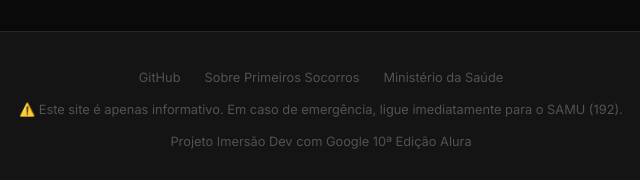
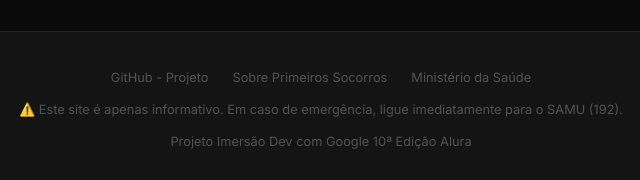
Before and after one commit to Juniorcosta-dev/base-de-conhecimento-primeiros-socorros, a plain HTML site: page index.html in a window 1280 px wide. Shown: the part 2342-2522 px from the top of the page, 319-959 px from the left. Drawn offline with Linux system fonts and the light colour scheme.

Commit message:
Atualiza link do projeto GitHub

```diff
--- a/index.html
+++ b/index.html
@@ -89,11 +89,11 @@
                 <ul class="footer-links">
                     <li>
                         <a
-                            href="https://github.com/seu-usuario"
+                            href="https://github.com/Juniorcosta-dev/base-de-conhecimento-primeiros-socorros"
                             target="_blank"
                             rel="noopener noreferrer"
                         >
-                            GitHub
+                            GitHub - Projeto
                         </a>
                     </li>
                     <li>
```
